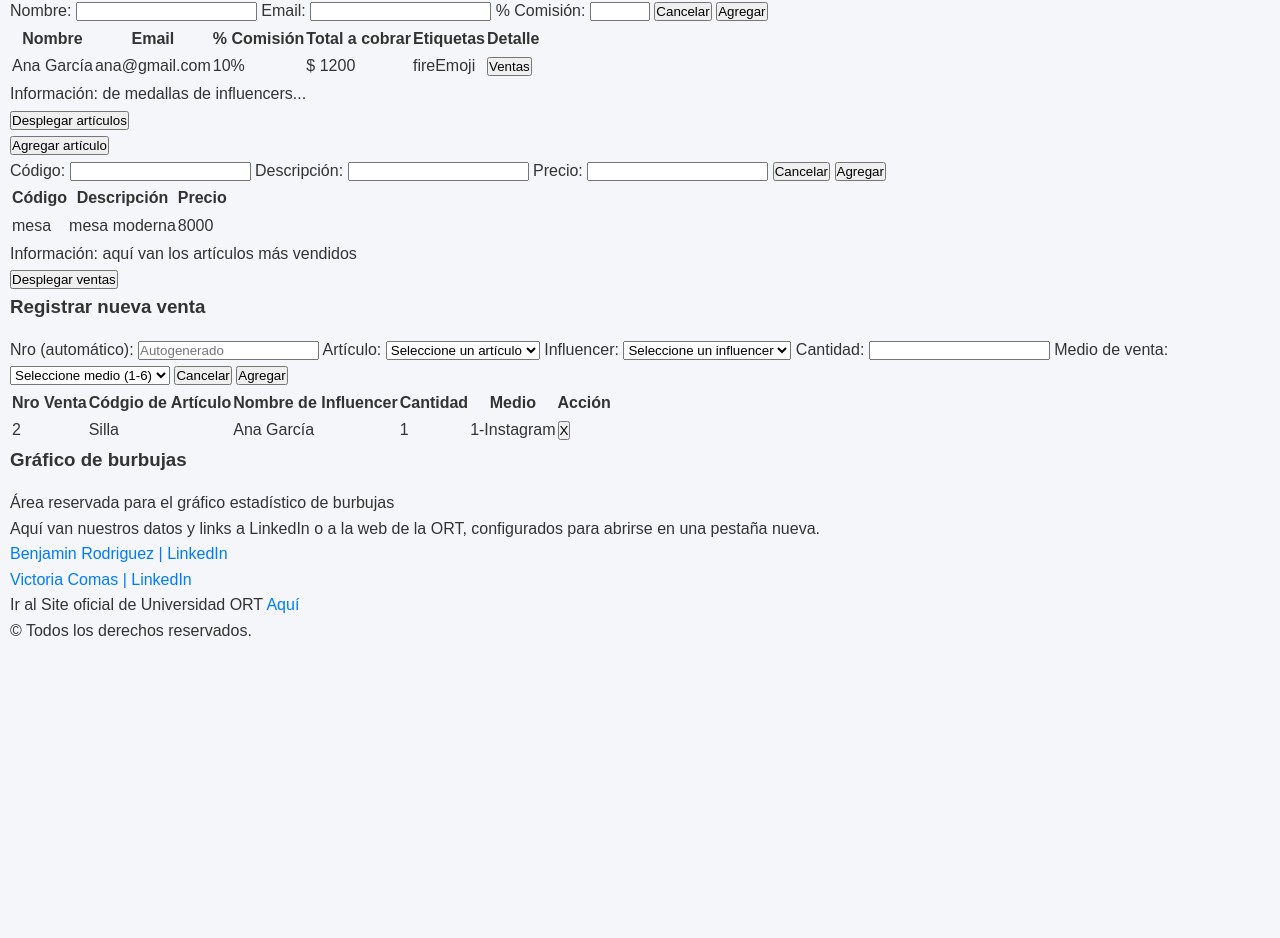
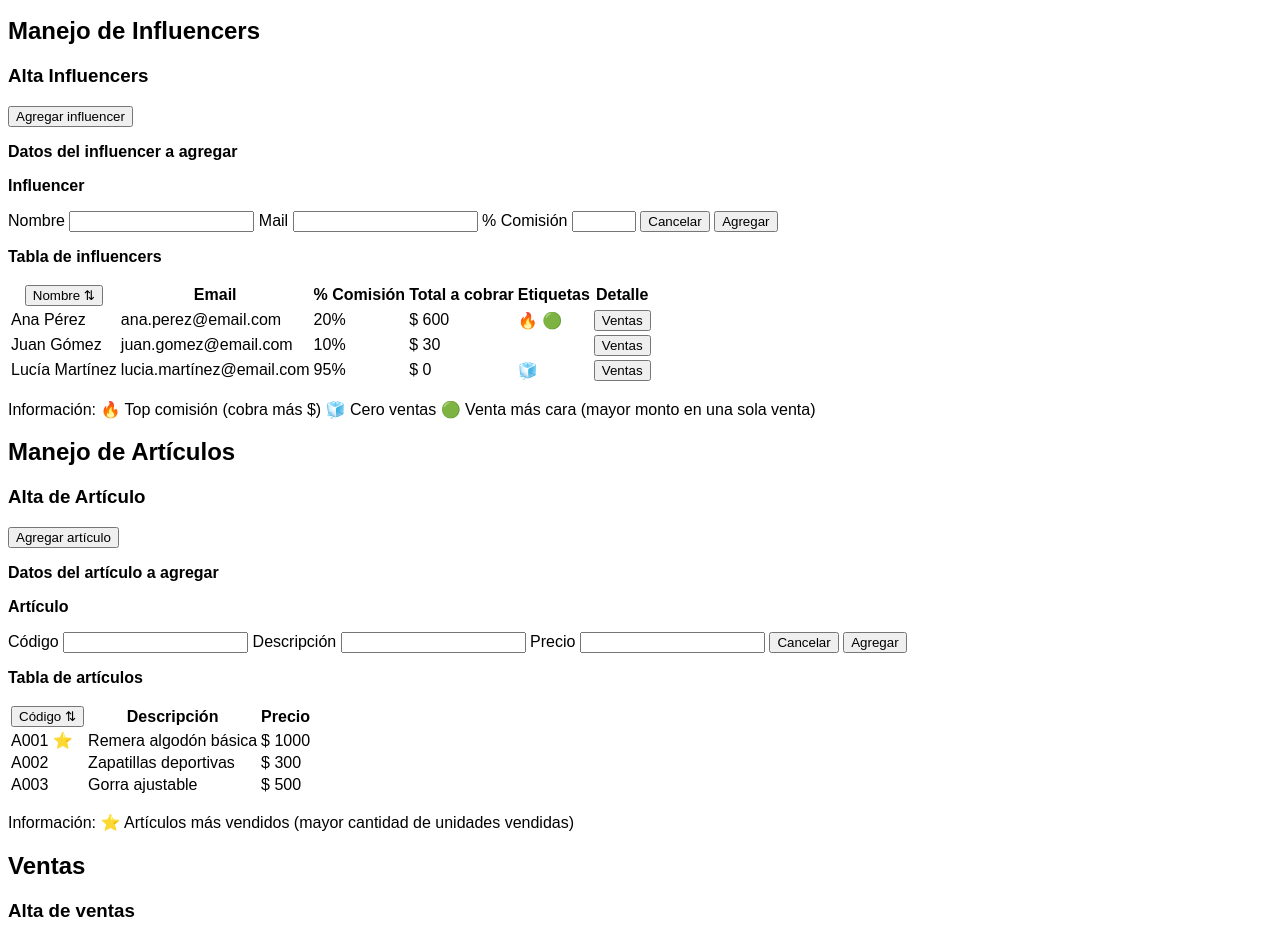
Before and after one commit to benjax2/p1-obligatorio1, a plain HTML site: page index.html in a window 1280 px wide. Shown: the part 63-1001 px from the top of the page. Before the commit the page ends 800 px from the top, so only its background shows below. Drawn offline with Linux system fonts and the light colour scheme.

Commit message:
optimización del HTML según el obligatorio y formateo de CSS

```diff
--- a/css/index.css
+++ b/css/index.css
@@ -3,39 +3,6 @@
   - Victoria Comas |
   - Benjamin Rodriguez | 282020
 */
-
-* {
-  margin: 0;
-  padding: 0;
-  box-sizing: border-box;
+body {
+  font-family: Arial, sans-serif;
 }
-
-body {
-  font-family: Arial, Arial, Helvetica, sans-serif;
-  font-size: 16px;
-  line-height: 1.6;
-  background-color: #f4f6f9;
-  color: #333333;
-  padding: 10px;
-}
-
-h1,
-h2,
-h3 {
-  margin-bottom: 15px;
-  font-weight: 600;
-}
-
-a {
-  text-decoration: none;
-  color: #007bff;
-}
-
-a:hover {
-  text-decoration: underline;
-}
-
-button {
-  cursor: pointer;
-  font-family: inherit;
-}
--- a/index.html
+++ b/index.html
@@ -12,23 +12,32 @@
     <link rel="stylesheet" href="css/index.css" />
   </head>
   <body>
-    <header></header>
+    <header>
+      <h1>Sistema de Gestión (Comas - Rodriguez)</h1>
+    </header>
 
     <section id="influencers">
       <article>
-        <button>Desplegar Influencers</button>
+        <h2>Manejo de Influencers</h2>
+
+        <h3>Alta Influencers</h3>
       </article>
 
       <article>
         <button>Agregar influencer</button>
+
+        <p><strong>Datos del influencer a agregar</strong></p>
+
+        <p><strong>Influencer</strong></p>
+
         <form>
-          <label for="inf-nombre">Nombre:</label>
+          <label for="inf-nombre">Nombre</label>
           <input type="text" name="inf-nombre" id="inf-nombre" required />
 
-          <label for="inf-email">Email:</label>
+          <label for="inf-email">Mail</label>
           <input type="email" name="inf-email" id="inf-email" required />
 
-          <label for="inf-comision">% Comisión:</label>
+          <label for="inf-comision">% Comisión</label>
           <input
             type="number"
             name="inf-comision"
@@ -44,10 +53,11 @@
       </article>
 
       <article>
+        <p><strong>Tabla de influencers</strong></p>
         <table>
           <thead>
             <tr>
-              <th>Nombre</th>
+              <th><button>Nombre &#8645;</button></th>
               <th>Email</th>
               <th>% Comisión</th>
               <th>Total a cobrar</th>
@@ -57,33 +67,59 @@
           </thead>
           <tbody>
             <tr>
-              <td>Ana García</td>
-              <td>ana@gmail.com</td>
+              <td>Ana Pérez</td>
+              <td>ana.perez@email.com</td>
+              <td>20%</td>
+              <td>$ 600</td>
+              <td>&#128293; &#128994;</td>
+              <td><button>Ventas</button></td>
+            </tr>
+            <tr>
+              <td>Juan Gómez</td>
+              <td>juan.gomez@email.com</td>
               <td>10%</td>
-              <td>$ 1200</td>
-              <td>fireEmoji</td>
+              <td>$ 30</td>
+              <td></td>
+              <td><button>Ventas</button></td>
+            </tr>
+            <tr>
+              <td>Lucía Martínez</td>
+              <td>lucia.martínez@email.com</td>
+              <td>95%</td>
+              <td>$ 0</td>
+              <td>&#129482;</td>
               <td><button>Ventas</button></td>
             </tr>
           </tbody>
         </table>
         <div class="info-medallas">
-          <p>Información: de medallas de influencers...</p>
+          <p>
+            Información: &#128293; Top comisión (cobra más $) &#129482; Cero
+            ventas &#128994; Venta más cara (mayor monto en una sola venta)
+          </p>
         </div>
       </article>
     </section>
 
     <section id="articulos">
       <article>
-        <button>Desplegar artículos</button>
+        <h2>Manejo de Artículos</h2>
+
+        <h3>Alta de Artículo</h3>
       </article>
 
       <article>
         <button>Agregar artículo</button>
+
+        <p><strong>Datos del artículo a agregar</strong></p>
+
+        <p><strong>Artículo</strong></p>
+
         <form>
-          <label for="art-codigo">Código:</label>
+          <label for="art-codigo">Código</label>
           <input type="text" name="art-codigo" id="art-codigo" required />
 
-          <label for="art-descripcion">Descripción:</label>
+          <label for="art-descripcion">Descripción</label>
           <input
             type="text"
             name="art-descripcion"
@@ -91,7 +127,7 @@
             required
           />
 
-          <label for="art-precio">Precio:</label>
+          <label for="art-precio">Precio</label>
           <input
             type="number"
             name="art-precio"
@@ -106,56 +142,73 @@
       </article>
 
       <article>
+        <p><strong>Tabla de artículos</strong></p>
+
         <table>
           <thead>
             <tr>
-              <th>Código</th>
+              <th><button>Código &#8645;</button></th>
               <th>Descripción</th>
               <th>Precio</th>
             </tr>
           </thead>
           <tbody>
             <tr>
-              <td>mesa</td>
-              <td>mesa moderna</td>
-              <td>8000</td>
+              <td>A001 &#11088;</td>
+              <td>Remera algodón básica</td>
+              <td>$ 1000</td>
+            </tr>
+            <tr>
+              <td>A002</td>
+              <td>Zapatillas deportivas</td>
+              <td>$ 300</td>
+            </tr>
+            <tr>
+              <td>A003</td>
+              <td>Gorra ajustable</td>
+              <td>$ 500</td>
             </tr>
           </tbody>
         </table>
         <div class="info-medalla-articulo">
-          <p>Información: aquí van los artículos más vendidos</p>
+          <p>
+            Información: &#11088; Artículos más vendidos (mayor cantidad de
+            unidades vendidas)
+          </p>
         </div>
       </article>
     </section>
 
     <section id="ventas">
       <article>
-        <button>Desplegar ventas</button>
+        <h2>Ventas</h2>
+
+        <h3>Alta de ventas</h3>
       </article>
 
       <article>
-        <h3>Registrar nueva venta</h3>
+        <button>Agregar venta</button>
+
+        <p><strong>Datos de la venta a agregar</strong></p>
+
+        <p><strong>Venta</strong></p>
+
         <form>
-          <label for="vta-nro">Nro (automático):</label>
-          <input
-            type="text"
-            name="vta-nro"
-            id="vta-nro"
-            readonly
-            placeholder="Autogenerado"
-          />
-
-          <label for="vta-articulo">Artículo:</label>
-          <select name="vta-articulo" id="vta-articulo" required>
-            <option value="">Seleccione un artículo</option>
+          <label for="vta-nro">Nro: 3 Artículo</label>
+          <select name="vta-nro" id="vta-nro">
+            <option value="">A001</option>
+            <option value="">A002</option>
+            <option value="">A003</option>
           </select>
 
-          <label for="vta-influencer">Influencer:</label>
+          <label for="vta-influencer">Influencer</label>
           <select name="vta-influencer" id="vta-influencer">
-            <option value="">Seleccione un influencer</option>
+            <option value="">Ana Pérez</option>
+            <option value="">Juan Gómez</option>
+            <option value="">Lucía Martínez</option>
           </select>
 
-          <label for="vta-cantidad">Cantidad:</label>
+          <label for="vta-cantidad">Cantidad</label>
           <input
             type="number"
             name="vta-cantidad"
@@ -164,15 +217,14 @@
             required
           />
 
-          <label for="vta-medio">Medio de venta:</label>
+          <label for="vta-medio">Medio</label>
           <select name="vta-medio" id="vta-medio">
-            <option value="">Seleccione medio (1-6)</option>
-            <option value="1">Medio 1</option>
-            <option value="2">Medio 2</option>
-            <option value="3">Medio 3</option>
-            <option value="4">Medio 4</option>
-            <option value="5">Medio 5</option>
-            <option value="6">Medio 6</option>
+            <option value="">1-Instagram</option>
+            <option value="">2-YouTube</option>
+            <option value="">3-X</option>
+            <option value="">4-TikTok</option>
+            <option value="">5-Facebook</option>
+            <option value="">6-Otros</option>
           </select>
 
           <button>Cancelar</button>
@@ -181,11 +233,12 @@
       </article>
 
       <article>
+        <p><strong>Tabla de ventas (ordenada por número de venta)</strong></p>
         <table>
           <thead>
             <tr>
               <th>Nro Venta</th>
-              <th>Códgio de Artículo</th>
+              <th>Código de Artículo</th>
               <th>Nombre de Influencer</th>
               <th>Cantidad</th>
               <th>Medio</th>
@@ -194,12 +247,20 @@
           </thead>
           <tbody>
             <tr>
+              <td>1</td>
+              <td>A001</td>
+              <td>Ana Pérez</td>
+              <td>3</td>
+              <td>1-Instagram</td>
+              <td><button>&#10060;</button></td>
+            </tr>
+            <tr>
               <td>2</td>
-              <td>Silla</td>
-              <td>Ana García</td>
+              <td>A002</td>
+              <td>Juan Gómez</td>
               <td>1</td>
-              <td>1-Instagram</td>
-              <td><button type="button">X</button></td>
+              <td>2-YouTube</td>
+              <td><button>&#10060;</button></td>
             </tr>
           </tbody>
         </table>
@@ -208,14 +269,14 @@
       <article class="area-grafico">
         <h3>Gráfico de burbujas</h3>
         <div class="espacio-grafico">
-          <p>Área reservada para el gráfico estadístico de burbujas</p>
+          <!--Área reservada para el gráfico estadístico de burbujas-->
         </div>
       </article>
     </section>
 
     <footer>
-      Aquí van nuestros datos y links a LinkedIn o a la web de la ORT,
-      configurados para abrirse en una pestaña nueva.
+      <!-- Aquí van nuestros datos y links a LinkedIn o a la web de la ORT,
+      configurados para abrirse en una pestaña nueva. -->
       <p>
         <a
           href="https://www.linkedin.com/in/luan-rodr%C3%ADguez-3a075930a/"
@@ -230,7 +291,7 @@
         Ir al Site oficial de Universidad ORT
         <a href="https://www.ort.edu.uy/" target="_blank">Aquí</a>
       </p>
-      <p>&copy; Todos los derechos reservados.</p>
+      <p>&copy; Todos los derechos reservados 2026.</p>
     </footer>
 
     <script src="js/main.js"></script>
```
